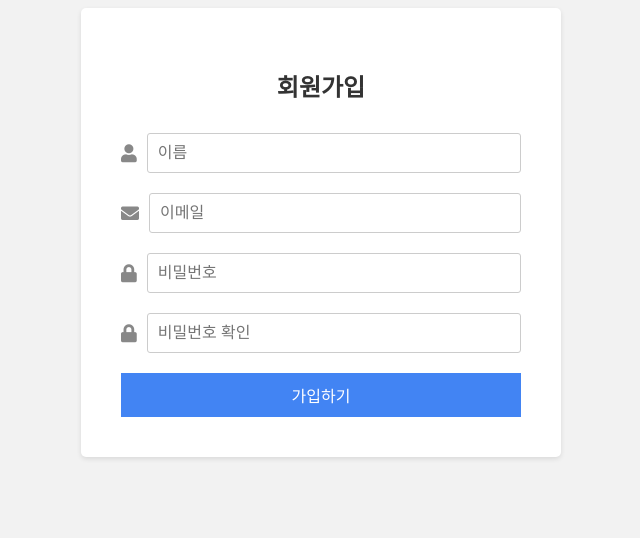
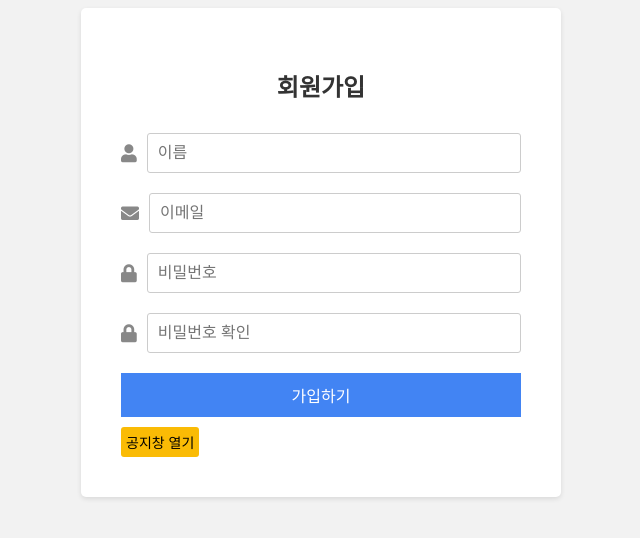
Before and after one commit to dnjepddl/google, a plain HTML site: page google526/login.html in a window 1280 px wide. Shown: the whole page, without its empty margins (319-959 px from the left). Drawn offline with Linux system fonts and the light colour scheme.

Commit message:
구글최종본

```diff
--- a/google526/css/login.css
+++ b/google526/css/login.css
@@ -47,3 +47,14 @@ button[type="submit"]{
 button[type="submit"]:hover{
     background-color: #23498b;
 }
+input[type="button"]{
+    padding: 5px;
+    font-size: 14px;
+    margin-top: 10px;
+    border-radius: 3px;
+    background-color: #fabb05;
+    border: none;
+}
+input[type="button"]:hover{
+    background-color:#fabb05;
+}
--- a/google526/css/main.css
+++ b/google526/css/main.css
@@ -27,6 +27,7 @@ nav span {
   background-color: rgba(0, 0, 0, 0.2);
   top: -3px;
   left: -8px;
+  opacity: 0;
 }
 nav a img {
   width: 15px;
@@ -50,7 +51,7 @@ nav a #login {
 #imgs:hover {
   border-bottom: 1px solid #333;
 }
-#menu:hover {
+#menu span:hover {
   opacity: 1;
 }
 /* main_wrap */
--- /dev/null
+++ b/google526/css/notice.css
@@ -0,0 +1,19 @@
+@charset "utf-8";
+*{
+    box-sizing: border-box;
+}
+body{
+    display: flex;
+    justify-content: center;
+    align-items: center;
+    margin: 0;
+    min-height: 100vh;
+}
+.container{
+    width: 250px;
+    height: 375px;
+    padding: 100px 50px;
+    border: 1px solid black;
+    background: url("../images/notice.jpg");
+    background-size: auto;
+}
--- a/google526/login.html
+++ b/google526/login.html
@@ -29,6 +29,7 @@
                 <input type="password" placeholder="비밀번호 확인">
             </div>
             <button type="submit">가입하기</button>
+            <input type="button" value="공지창 열기" onclick="window.open('notice.html')">
         </form>
     </div>
 </body>
```
Also changed, not shown: google526/notice.html (added, +17 -0 lines), google526/images/notice.jpg (added).
